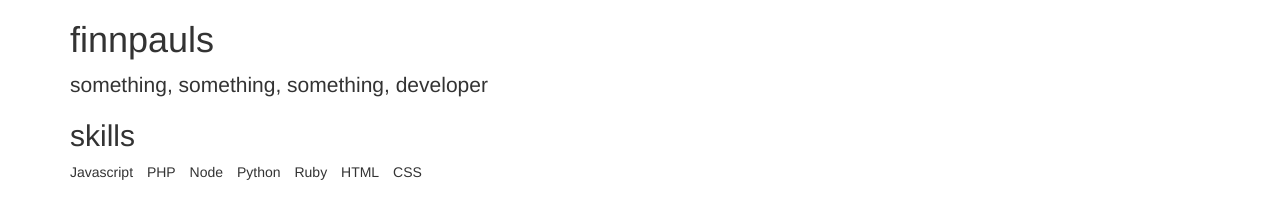
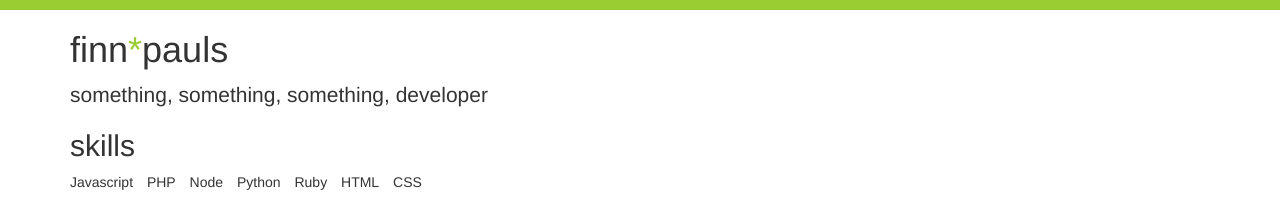
Before and after one commit to finnp/finnp.github.io, a plain HTML site: page index.html in a window 1280 px wide. Shown: the top 199 px of the page. Drawn offline with Linux system fonts and the light colour scheme.

Commit message:
My colors..

```diff
--- a/css/index.css
+++ b/css/index.css
@@ -1,3 +1,11 @@
+body {
+	border-top: 10px solid #9acd32;
+}
+
+h1 > span {
+	color: #9acd32;
+}
+
 .fork-project {
 	margin-left: 15px;
 	left: 0;
--- a/index.html
+++ b/index.html
@@ -8,7 +8,7 @@
 	</head>
 	<body>
 		<div class="container">
-			<h1>finnpauls</h1>
+			<h1>finn<span>*</span>pauls</h1>
 			<p class="lead">something, something, something, developer</p>
 			<section>
 				<h2>skills</h2>
```
